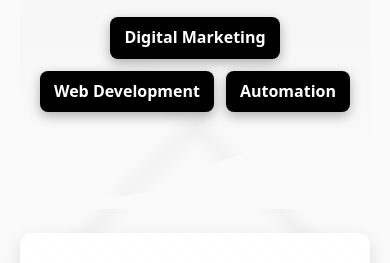
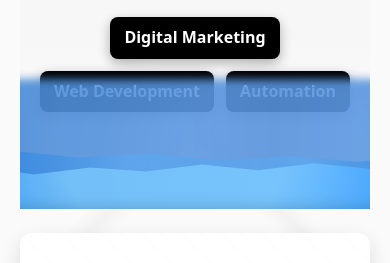
Before and after one commit to babucarr186-ai/bn-portfolio, a React (Vite) app: page / in a window 390 px wide. Shown: the part 296-559 px from the top of the page. Built offline with nearby package versions, Linux system fonts and the light colour scheme.

Commit message:
UI: layered animated blue waves + mobile chat sizing adjustments

```diff
--- a/src/App.css
+++ b/src/App.css
@@ -145,22 +145,17 @@ body {
 }
 
 /* Wave divider */
-.wave {
-  position: absolute;
-  left: 0;
-  right: 0;
-  bottom: -1px;
-  height: 90px;
-  overflow: hidden;
-  pointer-events: none;
-}
+/* Layered Blue Waves */
+.wave-stack { position:absolute; left:0; right:0; bottom:-1px; height:140px; overflow:hidden; pointer-events:none; }
+.wave-layer { position:absolute; left:0; width:200%; height:100%; background-repeat:repeat-x; bottom:0; opacity:0.9; }
+.wave-back { background-image:radial-gradient(circle at 50% 50%, rgba(120,180,255,0.5) 25%, rgba(120,180,255,0) 70%), linear-gradient(to right,#4b8bd6 20%, #3671b8 50%, #4b8bd6 80%); animation:waveSlide 22s linear infinite; filter:blur(4px); top:10px; }
+.wave-mid { background-image:radial-gradient(circle at 50% 55%, rgba(120,190,255,0.7) 25%, rgba(120,190,255,0) 70%), linear-gradient(to right,#2d7ed8 20%, #1c66b8 50%, #2d7ed8 80%); animation:waveSlide 14s linear infinite; clip-path:polygon(0 55%,10% 60%,20% 58%,30% 63%,40% 60%,50% 65%,60% 62%,70% 66%,80% 61%,90% 64%,100% 60%,100% 100%,0 100%); }
+.wave-front { background-image:radial-gradient(circle at 60% 60%, rgba(140,210,255,0.85) 25%, rgba(140,210,255,0) 70%), linear-gradient(to right,#1e8fff 20%, #0072e0 50%, #1e8fff 80%); animation:waveSlide 8s linear infinite; clip-path:polygon(0 65%,8% 70%,16% 68%,24% 74%,32% 69%,40% 75%,48% 70%,56% 73%,64% 68%,72% 72%,80% 67%,88% 71%,96% 66%,100% 69%,100% 100%,0 100%); box-shadow:0 -4px 18px -6px rgba(0,0,0,0.25) inset; }
+@keyframes waveSlide { 0% { transform:translateX(0); } 100% { transform:translateX(-50%); } }
 
-.wave svg {
-  width: 100%;
-  height: 100%;
-  display: block;
-  fill: var(--bg); /* matches page background to create the wave cutout */
-}
+[data-theme='dark'] .wave-back { opacity:0.35; }
+[data-theme='dark'] .wave-mid { opacity:0.55; }
+[data-theme='dark'] .wave-front { opacity:0.75; }
 
 /* Sections */
 main {
@@ -552,4 +547,12 @@ main {
 .chat-export { background:#007bff; color:#fff; border:none; padding:6px 10px; font-size:.65rem; border-radius:8px; font-weight:600; cursor:pointer; align-self:flex-start; }
 .chat-export:hover { background:#006adc; }
 .chat-note { font-size:.55rem; color:#6b6b6b; line-height:1.3; }
-@media (max-width: 560px) { .chat-panel { width: min(100vw - 20px, 340px); } }
+@media (max-width: 560px) {
+  .chat-panel {
+    width: min(100vw - 10px, 360px);
+    max-height: min(72vh, 520px);
+    bottom:0;
+  }
+  .chat-messages { flex:1 1 auto; }
+  .chat-input-row { position:relative; }
+}
--- a/src/App.jsx
+++ b/src/App.jsx
@@ -107,11 +107,11 @@ export default function App() {
           <span className="pill">Automation</span>
         </div>
 
-        {/* Decorative wave divider */}
-        <div className="wave" aria-hidden="true">
-          <svg viewBox="0 0 1440 120" preserveAspectRatio="none">
-            <path d="M0,64 C120,96 360,112 540,96 C720,80 900,32 1080,40 C1260,48 1380,80 1440,96 L1440,120 L0,120 Z"></path>
-          </svg>
+        {/* Decorative multi-layer ocean-style waves */}
+        <div className="wave-stack" aria-hidden="true">
+          <div className="wave-layer wave-back"></div>
+          <div className="wave-layer wave-mid"></div>
+          <div className="wave-layer wave-front"></div>
         </div>
       </header>
 
```
